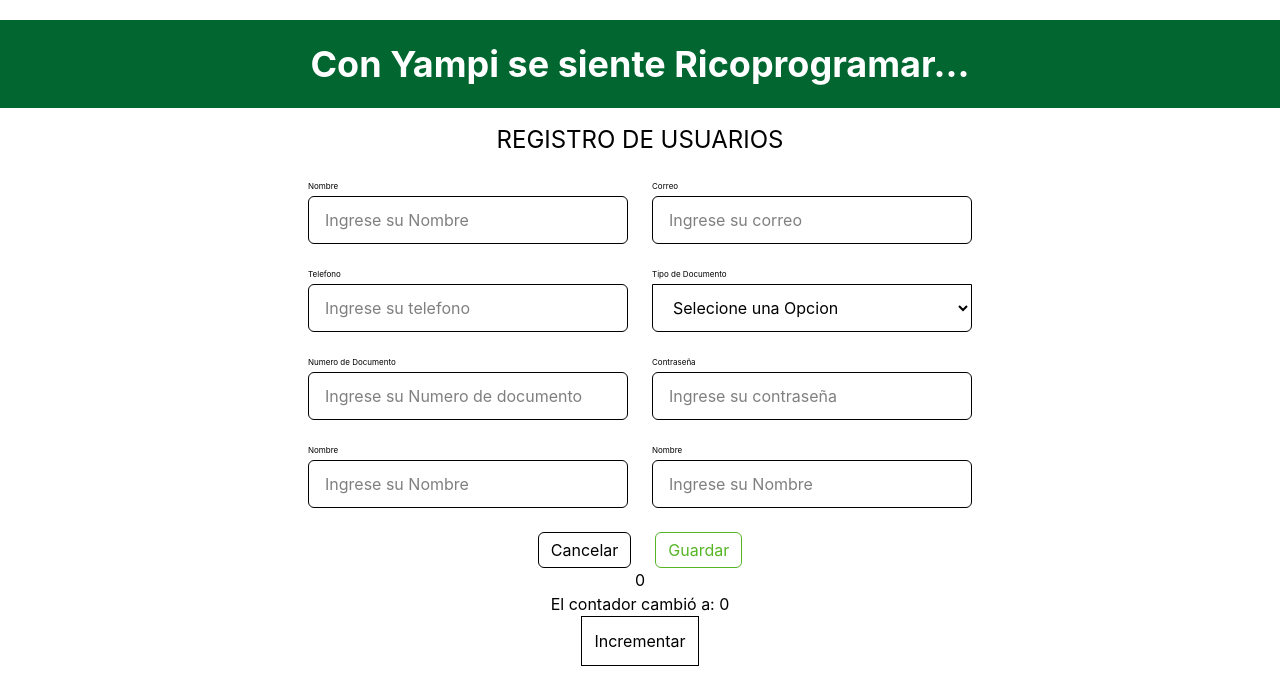
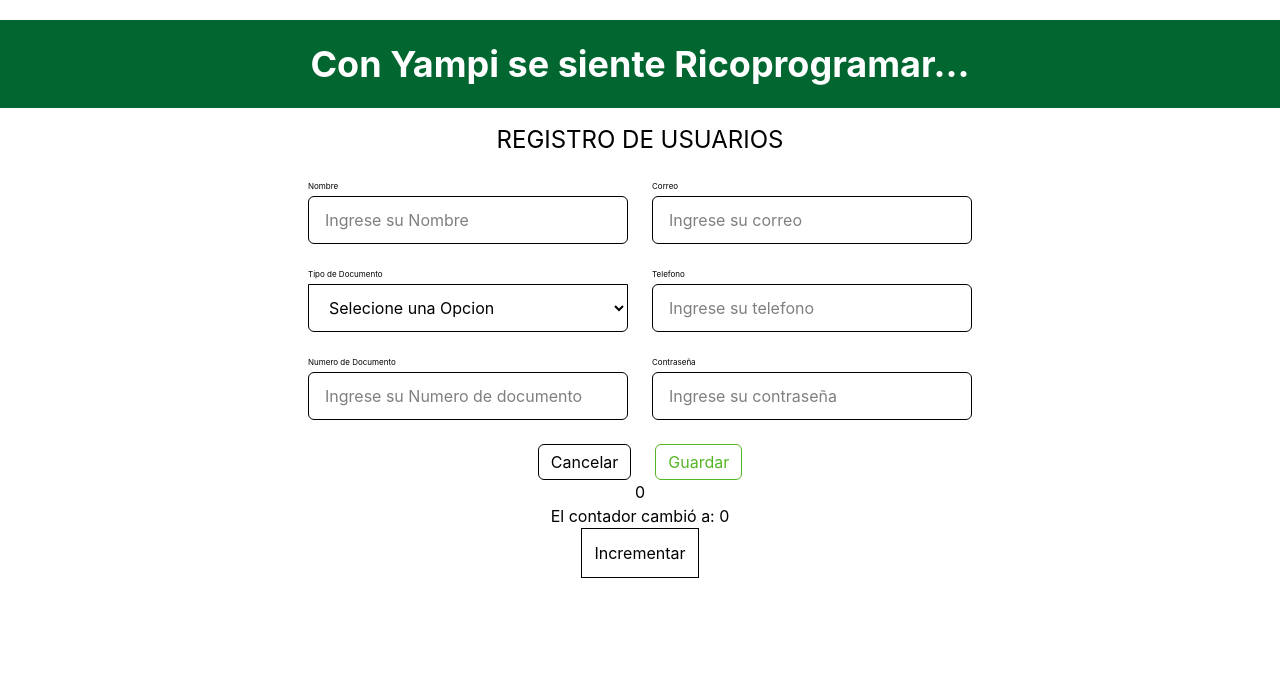
Before and after one commit to YampiiGomezz05/React-Arquitectura-Proyecto, a React (Vite) app: page / in a window 1280 px wide. Shown: the top 686 px of the page. Built offline with nearby package versions, Linux system fonts and the light colour scheme.

Commit message:
feat:Se agregó validacion de formulario con zod y hadleSubmit

```diff
--- a/package.json
+++ b/package.json
@@ -14,7 +14,8 @@
     "@tailwindcss/vite": "^4.2.1",
     "react": "^19.2.0",
     "react-dom": "^19.2.0",
-    "tailwindcss": "^4.2.1"
+    "tailwindcss": "^4.2.1",
+    "zod": "^4.3.6"
   },
   "devDependencies": {
     "@eslint/js": "^9.39.1",
--- a/src/features/users/components/UserRegisterForm.jsx
+++ b/src/features/users/components/UserRegisterForm.jsx
@@ -1,32 +1,93 @@
 import {useState , useEffect} from "react";
 import {Input, Button, DeleteCounter2 , Select} from "@/shared"
 import { getDocumentType } from "../services/SelectService";
+import {userSchema} from "../schemas/userSchema";
 
 
 export default function UserRegisterForm (){
 
     const [DocumentType , setDocumentType] = useState ([])
+    const [formData , setformData] = useState({
+    userName: "",
+    userEmail: "",
+    userPhone: "",
+    userDocumentType: "",
+    userDocumentNumber: "",
+    userPassword: "",
+    });
+    const [errors, setErrors] = useState ({})
 
     useEffect(() => {
         getDocumentType().then(setDocumentType)
     }, []);
 
-    //Handle
+    //=========================
+    //      Handle Génerico
+    //* Función que se ejecuta cada vez que cambia el valor de un input del formulario
+    //==========================
 
-    const handleNameChange = (e) => {
-        console.log("Nombre: "  + e.target.value)
+    const handleChange = (e) => {
+    // se obtiene el nombre del campo y su valor
+    const { name, value } = e.target;
+
+    setformData((prev) => ({
+        // Se copian todos los valores anteriores del estado
+        ...prev,
+        // Se actualiza únicamente lo que cambió
+        [name]: value,
+    }));
+}
+
+ //=========================
+    //      Handle Submit
+    //* Función que se ejecurta cuando se envia el formulario
+    //==========================
+
+    const handleSubmit = (e) => {
+        // Evita que el formulario recargue la página
+        e.preventDefault();
+
+        // Se valida el objeto formData usando el esquema definido con zod
+        // safeParse devuelve un objeto indicando si la vlaidación fue exitosa o no
+        const result = userSchema.safeParse(formData);
+
+        // Si la validaión falla
+        if (!result.success) {
+            // Objeto donde se alamcenarán los errores por campo
+            const fieldErrors = {};
+
+            // Zod devuelve los errores en un arreglo llamado issues
+            // Se recorren para asociar cada error a su campo correspondiente
+            result.error.issues.forEach((issue) => {
+                // issue.path contiene la ruta del campo que falló
+                const field = issue.path[0];
+
+                // Se guarda el mensaje de error en el objeto
+                fieldErrors[field] = issue.message;
+
+                // Se actualiza el estado de errores para mostrarlos en el formulario
+                setErrors(fieldErrors)
+            });
+
+            // Se detiene la ejecución porque el formulario tiene errores
+            return;
+        }
+
+        // Si la validación es exitosa se limpian los errores anteriores
+        setErrors({});
+
+        //result.data contiene los datos
+        console.log("Usuario válido:", result.data)
     }
-    // const handleEmailBlur = (e) => {
-    //     console.log("Email: "  + e.target.value)
-    // }
-
 
     return(
 <div>
     <h1 className="text text-primary text-2xl mb-6">
         REGISTRO DE USUARIOS
     </h1>
-    <form className="grid grid-cols-1 place-items-center gap-6 ">
+    <form className="grid grid-cols-1 place-items-center gap-6"
+    onSubmit={handleSubmit}
+    >
     { /* Inputs*/ }
         <div className=" grid grid-cols-2 gap-6 my-0 mx-auto">
 
@@ -34,71 +95,75 @@
     label= "Nombre"
     name= "userName"
     placeholder= "Ingrese su Nombre"
+    value = {formData.userName}
     type="input"
-    onChange ={handleNameChange}
+    onChange ={handleChange }
+    error = {errors.userName}
     />
 
     <Input
     label= "Correo"
     name= "userEmail"
     placeholder= "Ingrese su correo"
+    value = {formData.userEmail}
     type="email"
+    onChange ={handleChange}
+    error = {errors.userEmail}
+    />
+    <Select
+    label= "Tipo de Documento"
+    name= "userDocumentType"
+    options= {DocumentType}
+    value = {formData.userDocumentType}
+    onChange ={handleChange}
+    error = {errors.userDocumentType}
     />
 
     <Input
     label= "Telefono"
     name= "userPhone"
     placeholder= "Ingrese su telefono"
+    value = {formData.userPhone}
     type="tel"
+    onChange ={handleChange}
+    error = {errors.userPhone}
     />
 
 
-    <Select
-    label= "Tipo de Documento"
-    name= "userDocumentType"
-    options= {DocumentType}
-    />
 
     <Input
     label= "Numero de Documento"
     name= "userDocumentNumber"
     placeholder= "Ingrese su Numero de documento"
+    value = {formData.userDocumentNumber}
+    onChange ={handleChange }
+    error = {errors.userDocumentNumber}
     />
 
     <Input
     label= "Contraseña"
     name= "userPassword"
     placeholder= "Ingrese su contraseña"
+    value = {formData.userPassword}
     type="password"
-    onChange ={handleNameChange}
+    onChange ={handleChange }
+    error = {errors.userPassword}
     />
 
-
-    <Input
-    label= "Nombre"
-    placeholder= "Ingrese su Nombre"
-    type="input"
-    onChange ={handleNameChange}
-    />
-
-    <Input
-    label= "Nombre"
-    placeholder= "Ingrese su Nombre"
-    type="input"
-    onChange ={handleNameChange}
-    />
 
 </div>
 
 {/* Actions*/ }
 <div className="flex items-end justify-center gap-6">
     <Button
+    type = "button"
     variant="secondary"
     size="sm">
     Cancelar
     </Button>
 
     <Button
+    type = "submit"
     variant="primary"
     size="sm">
     Guardar
--- /dev/null
+++ b/src/features/users/schemas/userSchema.js
@@ -0,0 +1,41 @@
+import { z } from "zod";
+import { ParseStatus } from "zod/v3";
+
+export const userSchema = z.object({
+
+userName : z
+.string()
+.min( 3, "El nombre debe tener mínimo 3 caracteres")
+.max( 60, "El nombre es demasiado largo"),
+
+
+userEmail :z
+.string()
+.regex(/^[^\s@]+@[^\s@]+\.[^\s@]+$/, "Debe ingresar un email valido"),
+
+
+userPhone : z
+.string()
+.regex(/^[0-9]{10}$/ , "El teléfono debe tener 10 dígitos"),
+
+
+userDocumentType : z
+.string()
+.min(1, "Debe seleccionar un tipo de documento"),
+
+
+userDocumentNumber: z
+.string()
+.min(5,"Número de documento invalido")
+.max(20,"Número de documento demasiado largo"),
+
+
+userPassword : z
+.string()
+.min(8, "Contraseña debe tener minimo 8 caracteres")
+.regex(/[A-Z]/ , "Debe contener al menos una mayúscula")
+.regex(/[a-z]/ , "Debe contener al menos una minúscula")
+.regex(/[0-9]/ , "Debe contener al menos un numero")
+.regex(/[^A-Za-z0-9]/ , "Debe contener al menos un caracter especial")
+
+})
--- a/src/index.css
+++ /dev/null
@@ -1 +0,0 @@
-@import "tailwindcss";
--- a/src/shared/components/Button.jsx
+++ b/src/shared/components/Button.jsx
@@ -9,7 +9,7 @@
     const variants = {
         primary: "text-brand border text-body hover:bg-surface-muted hover:text-text-inverse",
         secondary:
-        "bg-background border border-border text-text-primary hover:bg-surface-muted hover:text-text-inverse "
+        "bg-background border border-border text-primary hover:bg-surface-muted hover:text-text-inverse "
     };
 
     const sizes = {
--- a/src/shared/components/Input.jsx
+++ b/src/shared/components/Input.jsx
@@ -1,6 +1,7 @@
 export default function Input({
 label,
 type = "text",
+error,
 ...props
 }) {
 return (
@@ -8,16 +9,17 @@
 
       {/* Label */}
     <label
-        className="
+        className={
+            `
         block
         text-[8px]
         mb-1
         place-self-start
-        "
+        ${error ? "text-red-800" : "text-text-primary"}
+        `}
     >
         {label}
     </label>
-
 
       {/* Contenedor del input */}
     <div className="relative
@@ -39,7 +41,8 @@
         {/* Input real */}
         <input
         type={type}
-        className="
+        className={`
+            relative
             w-full
             h-12
             rounded-md
@@ -48,16 +51,25 @@
             px-4
             text-base
 
+            hover:border-2
+            hover:border-focus-border
+
             focus:outline-none
-            focus:ring-2
+            focus:ring-1
             focus:ring-focus-ring
-            focus:border-focus-border
-        "
+
+            ${error ? "text-red-00" : "border border-border"}
+
+            `}
+
         {...props}
         />
 
     </div>
         {/* Feedback message*/}
+        {error && ( <p className="text-caption text-red-800 place-self-start">
+        {error}
+        </p>)}
 
     </div>
 );
--- a/src/shared/components/Select.jsx
+++ b/src/shared/components/Select.jsx
@@ -1,13 +1,16 @@
 export default function Select({
     label,
     name,
+    error,
+    value,
+    onChange,
     options = [],
 }) {
     return (
         <div className="w-[320px]">
 
             {label && (
-            <label className="block text-caption mb-1 text-text-secondary place-self-start">
+            <label className="block text-small mb-1 text-text-secondary-500 place-self-start">
 
                 {label}
 
@@ -17,6 +20,8 @@
 
             <select
             name = {name}
+            value={value}
+            onChange={onChange}
             className="
             w-full
             h-12
@@ -24,6 +29,10 @@
             border
             border-border
             px-4
+
+            hover:border
+            hover:border-2
+            hover:border-focus-border
 
             ">
 
@@ -39,7 +48,11 @@
                 ))}
 
 
-            </select>
+    </select>
+        {error && ( <p className="text-caption text-red-800 place-self-start">
+        {error}
+        </p>)}
         </div>
+
     )
 }
--- a/src/styles/semantic.css
+++ b/src/styles/semantic.css
@@ -1,68 +1,57 @@
-/*Semantic CSS: Es un conjunto de estilos que se utilizan para definir la apariencia de los componentes de una aplicación*/
+/* semantic.css representa roles globales de la interfaz */
+/* Si quieres cambiar el color del texto primario, hazlo únicamente AQUÍ en semantic: */
 
+:root {
+    /* LIGHT THEME */
 
-:root{
-    /*============= Brand Colors =============*/
-    --semantic-brand: var(--color-primary-800) ;
-    --semantic-brand-hover: var(--color-primary-950) ; /*generalmente es un tono más oscuro que el color*/
-    --semantic-brand-soft: var(--color-primary-200) ;
-    --semantic-brand-soft-hover: var(--color-primary-300) ;
+    /* ===== BRAND ===== */
+    --semantic-brand: var(--color-primary-800);
+    --semantic-brand-hover: var(--color-primary-950); /* Generalmente es de un tono más alto que el brand */
+    --semantic-brand-soft: var(--color-primary-200);
+    --semantic-brand-soft-hover: var(--color-primary-300);
 
+    /* ==== BACKGROUND ==== */
 
+    --semantic-background: var(--color-white); /* Fondo de toda la aplicación */
+    --semantic-surface: var(--color-gray-900); /* Fondo de componentes como tarjetas, modales */
+    --semantic-surface-muted: var(--color-gray-400); /* Zonas secundarias, con menos importancia */
+    --semantic-background-inverse: var(--color-black);
 
-    /*=========Background===================*/
+    /* ===== TEXT ===== */
+    --semantic-text-primary:var(--color-black-50); /* Color principal de lectura, títulos, texto base del documento */
+    --semantic-text-secondary: var(--color-gray-200); /* Textos menos dominantes*/
+    --semantic-text-muted: var(--color-gray-500); /* Textos deshabilitado por ejemplo*/
+    --semantic-text-inverse: var(--color-white); /* Textos invertido */
 
-    --semantic-background: var(--color-neutral-200); /*Fondo de la app*/
-    --semantic-surface: var(--color-neutral-50); /* Fondo de modales , cards */
-    --semantic-surface-muted: var(--color-neutral-400); /*Zonas Secundarias con menor importancia*/
-    --semantic-background-inverse: var(--color-neutral-950) ;
+    /* ===== BORDER ===== */
+    --semantic-border: var(--color-gray-400) /* Borde principal de todos los componentes*/
+    --semantic-border-strong: var(--color-gray-700) /* Bordes más fuertes */
 
+    /* ===== FOCUS ===== */
+    --semantic-focus-ring: var(--color-primary-500);
+    --semantic-focus-border: var(--color-primary-700);
 
+    /* ===== STATE ===== */
+    --semantic-success: var(--color-primary-950);
+    --semantic-warning: var(--color-tertiary-950);
+    --semantic-error: var(--color-secondary-950);
 
-    /*===================== Text ===============================*/
-    --semantic-text-primary: var(--color-neutral-900);
-    --semantic-text-secundary: var(--color-neutral-700);
-    --semantic-text-muted: var(--color-neutral-500);
-    --semantic-text-inverse: var(--color-white);
-
-
-
-
-    /*================ BORDER ================*/
-    --semantic-border: var(--color-neutral-400);  /*Borde principal de todos los componentes */
-    --semantic-border-scrong: var(--color-neutral-700);/* Bordes más fuertes*/
-
-
-    /*================ FOCUS ====================*/
-    --semantic-focus-ring: var(--color-primary-700);
-    --semanitc-focus-border: var(--color-primary-500);
-
-
-
-    /*=======================STATE===========================*/
-    --semantic-sucess: var(--color-primary-950);
-    --semantic-warning: var(--color-tertiary-950);
-    --semantic-error: var(--color-secundary-950);
-
-
-
-
-
-    /*====================== TYPOGRAPHY ==================*/
-    --semantic-font-size-display: var(--fs-xxl); /*Texto de alto impacto, Protagonista*/
+    /* ===== FONT ===== */
+    --semantic-font-size-display: var(--fs-xxl); /* Texto de alto impacto, texto protagonista, hero, números grandes  */
     --semantic-font-size-h1: var(--fs-lg);
     --semantic-font-size-h2: var(--fs-md);
     --semantic-font-size-h3: var(--fs-sm);
     --semantic-font-size-body: var(--fs-xs);
     --semantic-font-size-medium: var(--fs-xxs);
     --semantic-font-size-small: var(--fs-xxxs);
-    --semantic-font-size-caption: var(--fs-xxxs); /*Caption es el texto auxiliar*/
+    --semantic-font-size-caption: var(--fs-xxxxs); /* Caption es texto axuliar muy pequeño */
 
+    /* ===== FONT WEIGHT ===== */
 
-
-
-    /*================== Font Weight =================*/
     --semantic-font-weight-heading: var(--font-weight-bold);
     --semantic-font-weight-body: var(--font-weight-regular);
     --semantic-font-weight-label: var(--font-weight-regular);
+
+    /* ===== DARK THEME ===== */
+
 }
```
Also changed, not shown: src/styles/global.css (+21 -36 lines), 1 other file (tests, documents, lock files or other folders).
